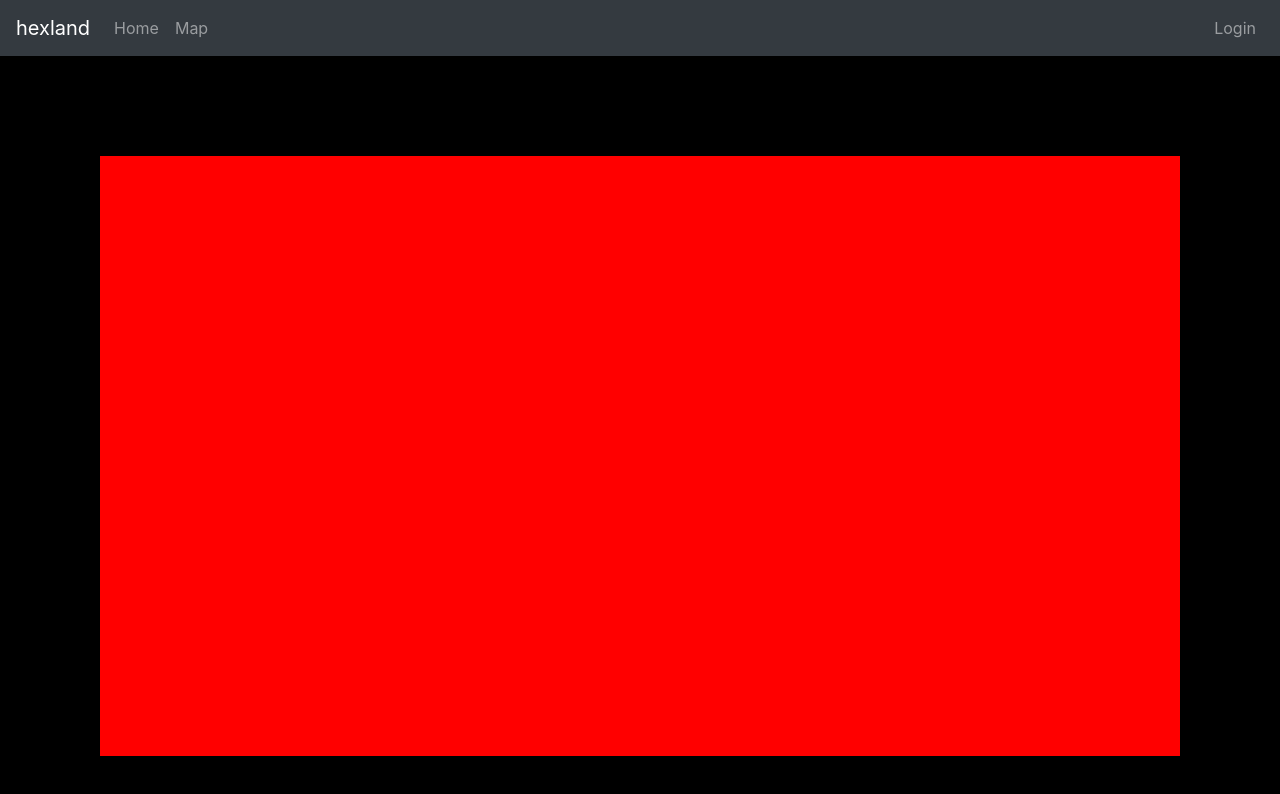
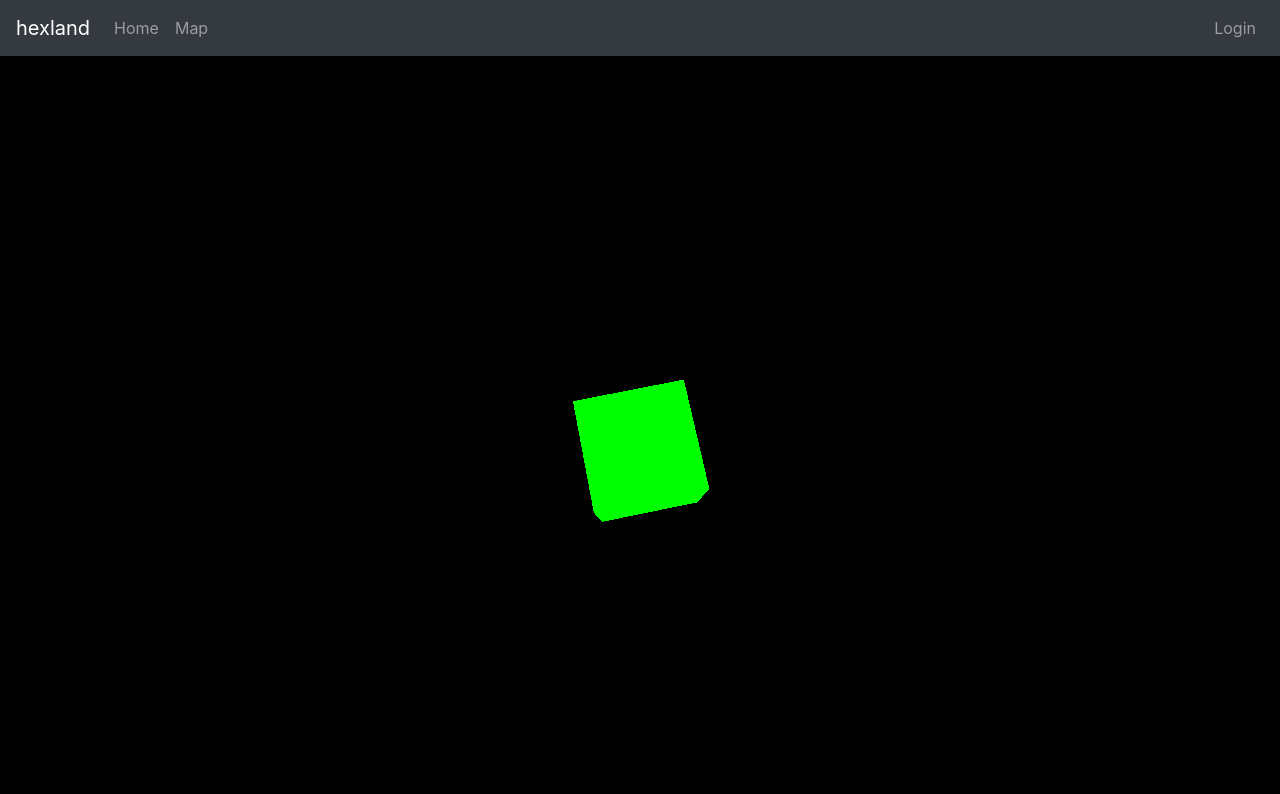
Before and after one commit to KaiEkkrin/hexland, a React (Create React App) app in the folder hexland-web/: page /map in a window 1280 px wide. Shown: the top 794 px of the page. Built offline with nearby package versions, Linux system fonts and the light colour scheme.

Commit message:
ThreeJS test cube

```diff
--- a/hexland-web/package.json
+++ b/hexland-web/package.json
@@ -19,6 +19,7 @@
     "react-router-bootstrap": "^0.25.0",
     "react-router-dom": "^5.2.0",
     "react-scripts": "3.4.1",
+    "three": "^0.118.3",
     "typescript": "~3.7.2"
   },
   "scripts": {
--- a/hexland-web/src/Map.tsx
+++ b/hexland-web/src/Map.tsx
@@ -5,6 +5,8 @@
 
 import Button from 'react-bootstrap/Button';
 import ButtonGroup from 'react-bootstrap/ButtonGroup';
+
+import * as THREE from 'three';
 
 function Controls() {
   return (
@@ -19,40 +21,43 @@
 interface IMapProps {
 }
 
-class Map extends React.Component {
-  private canvas: React.RefObject<HTMLCanvasElement>;
-
-  constructor(props: IMapProps) {
-    super(props);
-    this.canvas = React.createRef();
-  }
-
+class Drawing extends React.Component {
   componentDidMount() {
-    var cc = this.canvas.current;
-    var br = cc?.getBoundingClientRect();
-    var ctx = cc?.getContext("2d");
-    if (cc && br && ctx) {
-      cc.width = br.width;
-      cc.height = br.height;
-
-      ctx.fillStyle = "#000000";
-      ctx.fillRect(0, 0, br.width, br.height);
-
-      ctx.fillStyle = "#ff0000";
-      ctx.fillRect(100, 100, br.width - 200, br.height - 200);
-    }
+    // From https://blog.bitsrc.io/starting-with-react-16-and-three-js-in-5-minutes-3079b8829817
+    // === THREE.JS CODE START ===
+    var scene = new THREE.Scene();
+    var camera = new THREE.PerspectiveCamera(75, window.innerWidth / window.innerHeight, 0.1, 1000);
+    var renderer = new THREE.WebGLRenderer();
+    renderer.setSize(window.innerWidth, window.innerHeight);
+    document.body.appendChild(renderer.domElement);
+    var geometry = new THREE.BoxGeometry(1, 1, 1);
+    var material = new THREE.MeshBasicMaterial({ color: 0x00ff00 });
+    var cube = new THREE.Mesh(geometry, material);
+    scene.add(cube);
+    camera.position.z = 5;
+    var animate = function () {
+      requestAnimationFrame(animate);
+      cube.rotation.x += 0.01;
+      cube.rotation.y += 0.01;
+      renderer.render(scene, camera);
+    };
+    animate();
   }
 
   render() {
     return (
-      <div>
-        <Navigation />
-        <header className="Map-header">
-          <canvas className="Map-canvas" ref={this.canvas} />
-        </header>
-      </div>
+      <div />
     );
   }
 }
 
+function Map() {
+  return (
+    <div>
+      <Navigation />
+      <Drawing />
+    </div>
+  );
+}
+
 export default Map;
--- a/hexland-web/tsconfig.json
+++ b/hexland-web/tsconfig.json
@@ -1,6 +1,6 @@
 {
   "compilerOptions": {
-    "target": "es5",
+    "target": "es6",
     "lib": [
       "dom",
       "dom.iterable",
```
Also changed, not shown: 1 other file (tests, documents, lock files or other folders).
